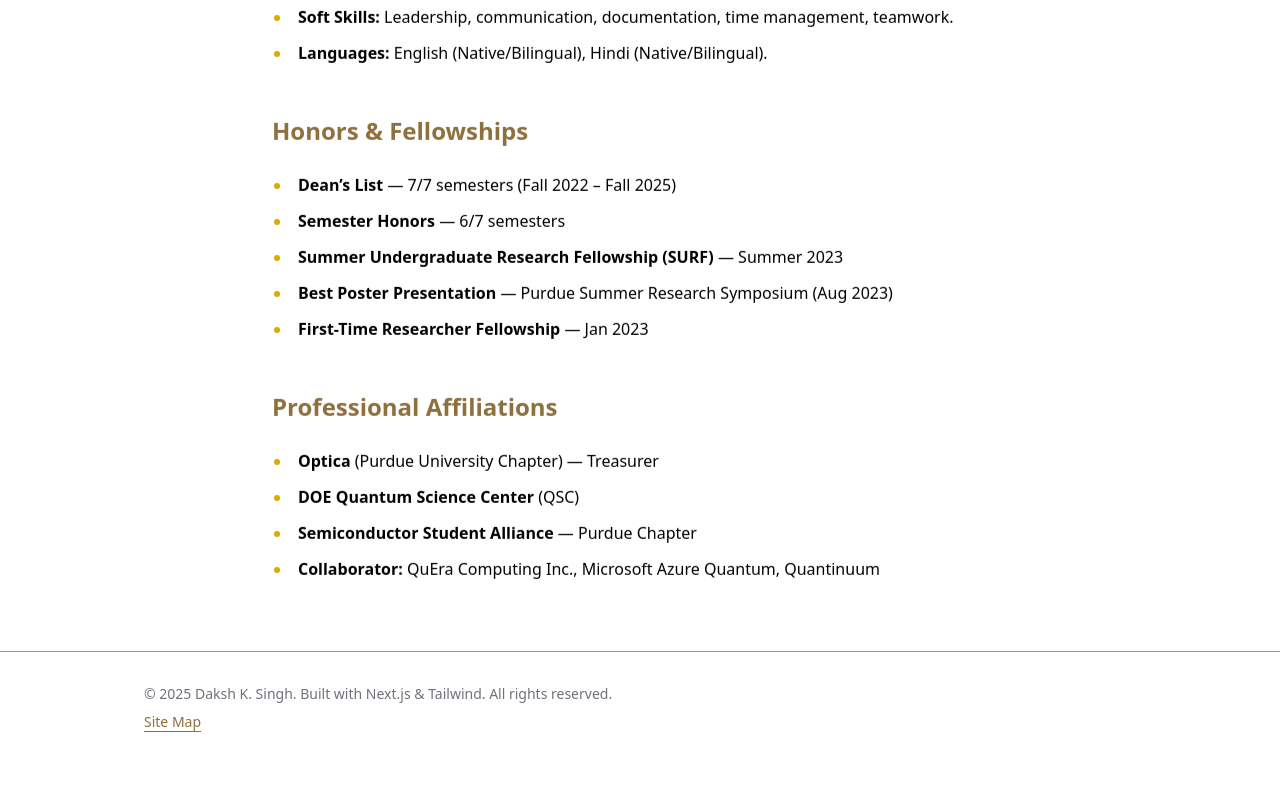
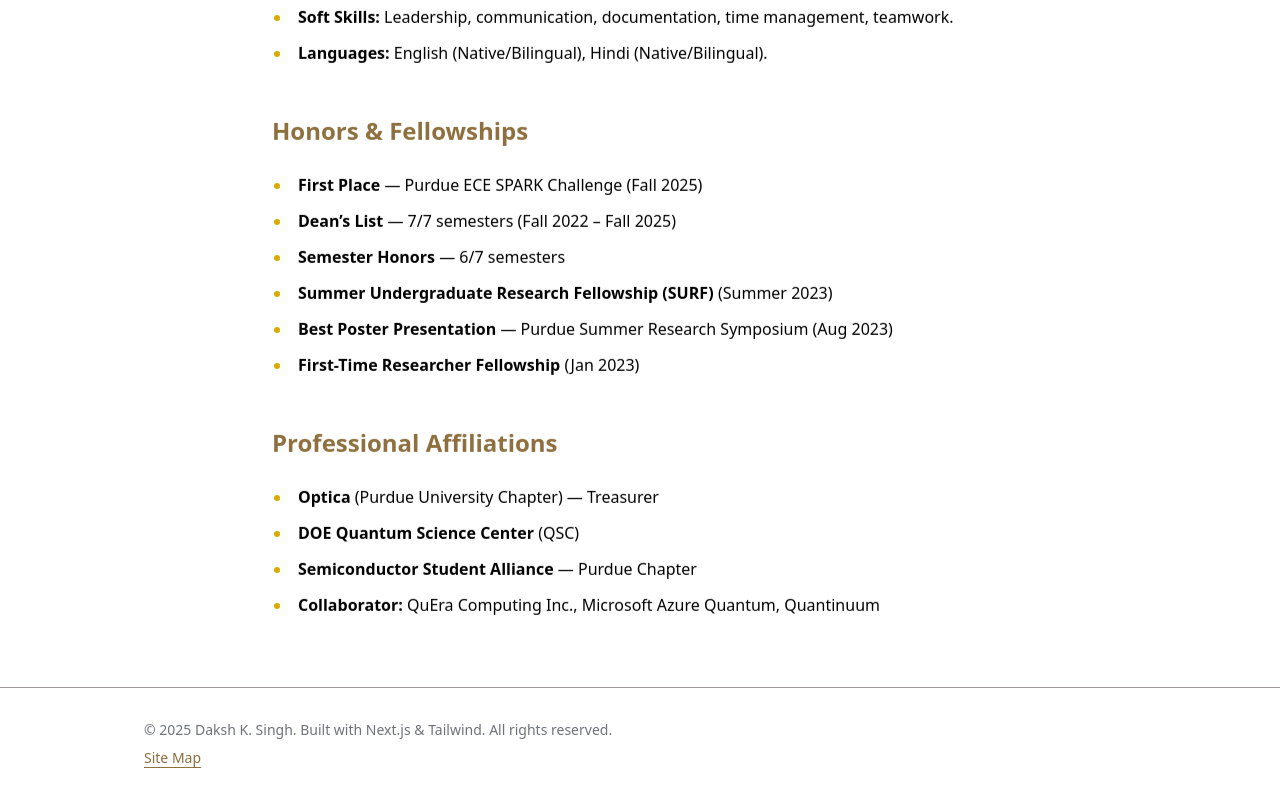
Before and after one commit to daksh-kumar-singh/dakshks, a Next.js app: page /cv in a window 1280 px wide. Shown: the part 3794-4594 px from the top of the page. Before the commit the page ends 4558 px from the top, so only its background shows below. Built offline with nearby package versions, Linux system fonts and the light colour scheme.

Commit message:
Added SPARK Challenge 1st Place

```diff
--- a/src/app/cv/page.tsx
+++ b/src/app/cv/page.tsx
@@ -400,11 +400,12 @@
             <h2>Honors &amp; Fellowships</h2>
           </Reveal>
           <ul className={ulCls}>
+            <li><Reveal as="span"><strong>First Place</strong> — Purdue ECE SPARK Challenge (Fall 2025)</Reveal></li>
             <li><Reveal as="span"><strong>Dean’s List</strong> — 7/7 semesters (Fall 2022 – Fall 2025)</Reveal></li>
             <li><Reveal as="span"><strong>Semester Honors</strong> — 6/7 semesters</Reveal></li>
-            <li><Reveal as="span"><strong>Summer Undergraduate Research Fellowship (SURF)</strong> — Summer 2023</Reveal></li>
+            <li><Reveal as="span"><strong>Summer Undergraduate Research Fellowship (SURF)</strong> (Summer 2023)</Reveal></li>
             <li><Reveal as="span"><strong>Best Poster Presentation</strong> — Purdue Summer Research Symposium (Aug 2023)</Reveal></li>
-            <li><Reveal as="span"><strong>First-Time Researcher Fellowship</strong> — Jan 2023</Reveal></li>
+            <li><Reveal as="span"><strong>First-Time Researcher Fellowship</strong> (Jan 2023)</Reveal></li>
           </ul>
         </section>
 
```
Also changed, not shown: src/data/news.ts (+15 -19 lines), 1 other file (tests, documents, lock files or other folders).
